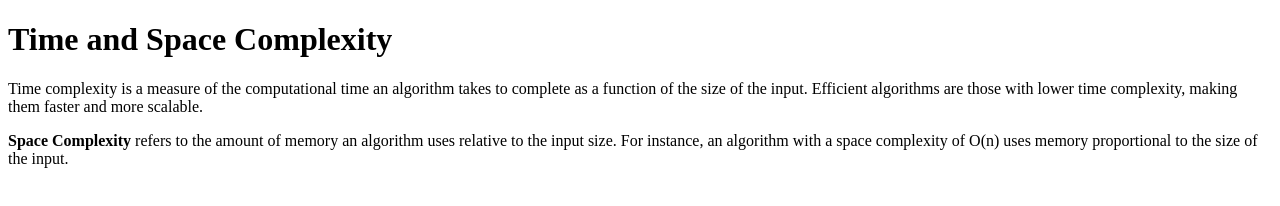
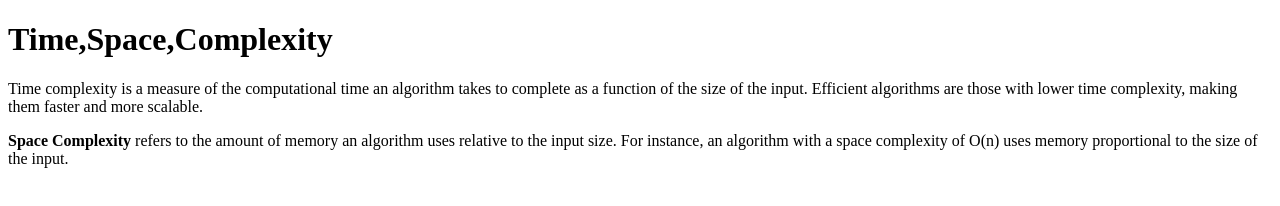
Before and after one commit to acciojob/time-and-space-complexity-Balramrawat, a website: page main.html in a window 1280 px wide. Drawn offline with Linux system fonts and the light colour scheme.

Commit message:
created a submission

```diff
--- a/main.html
+++ b/main.html
@@ -9,7 +9,7 @@
 
 <body>
 	<!-- the entire body must be written by student -->
-	<h1>Time and Space Complexity</h1>
+	<h1>Time,Space,Complexity</h1>
 	 <p>
         Time complexity is a measure of the computational time
 		 an algorithm takes to complete as a function of the size
@@ -19,7 +19,8 @@
     <p>
         <b>Space Complexity</b> refers to the amount of memory an
 		algorithm uses relative to the input size. For instance, an
-		algorithm with a space complexity of O(n) uses memory proportional to the size of the input.
+		algorithm with a space complexity of O(n) uses memory
+		proportional to the size of the input.
     </p>
     <script type="text/javascript" src="./script.js">
 </script>
```
